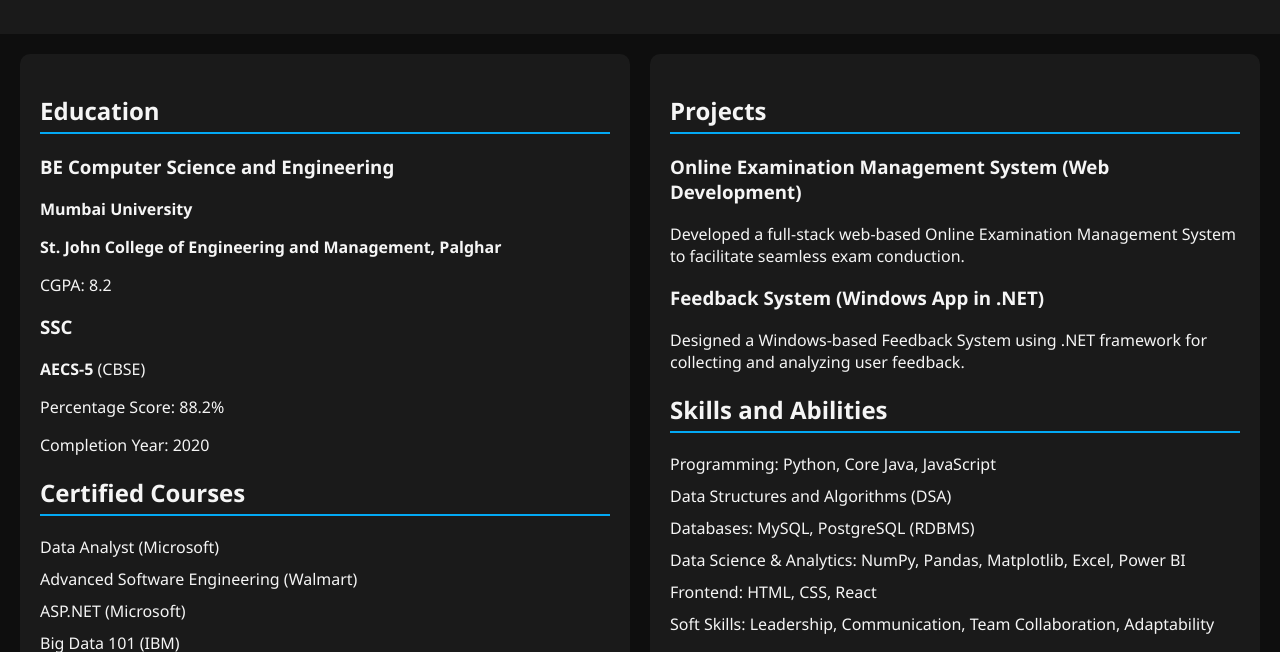
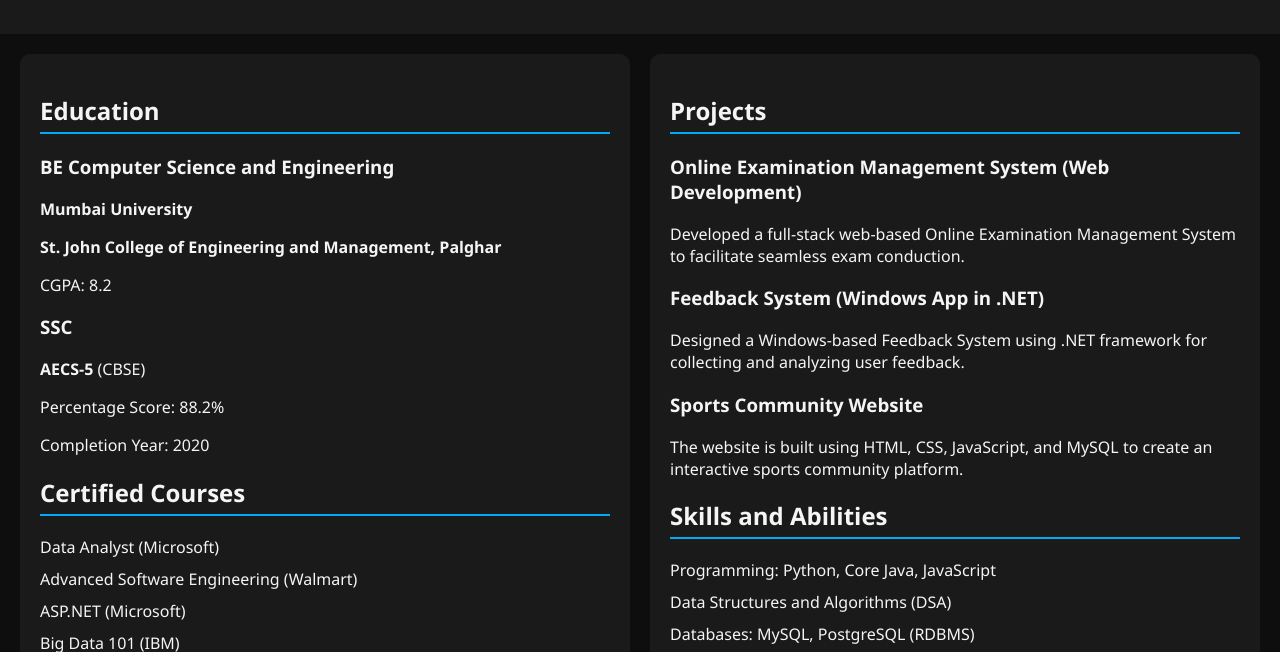
Before and after one commit to Sayalibhate/MY_RESUME, a plain HTML site: page index.html in a window 1280 px wide. Shown: the part 158-810 px from the top of the page. Drawn offline with Linux system fonts and the light colour scheme.

Commit message:
Update index.html

```diff
--- a/index.html
+++ b/index.html
@@ -173,6 +173,10 @@
                     <h3>Feedback System (Windows App in .NET)</h3>
                     <p>Designed a Windows-based Feedback System using .NET framework for collecting and analyzing user feedback.</p>
                 </div>
+                <div class="project-item">
+                    <h3>Sports Community Website</h3>
+                    <p>The website is built using HTML, CSS, JavaScript, and MySQL to create an interactive sports community platform.</p>
+                </div>
             </section>
 
             <section id="skills">
```
